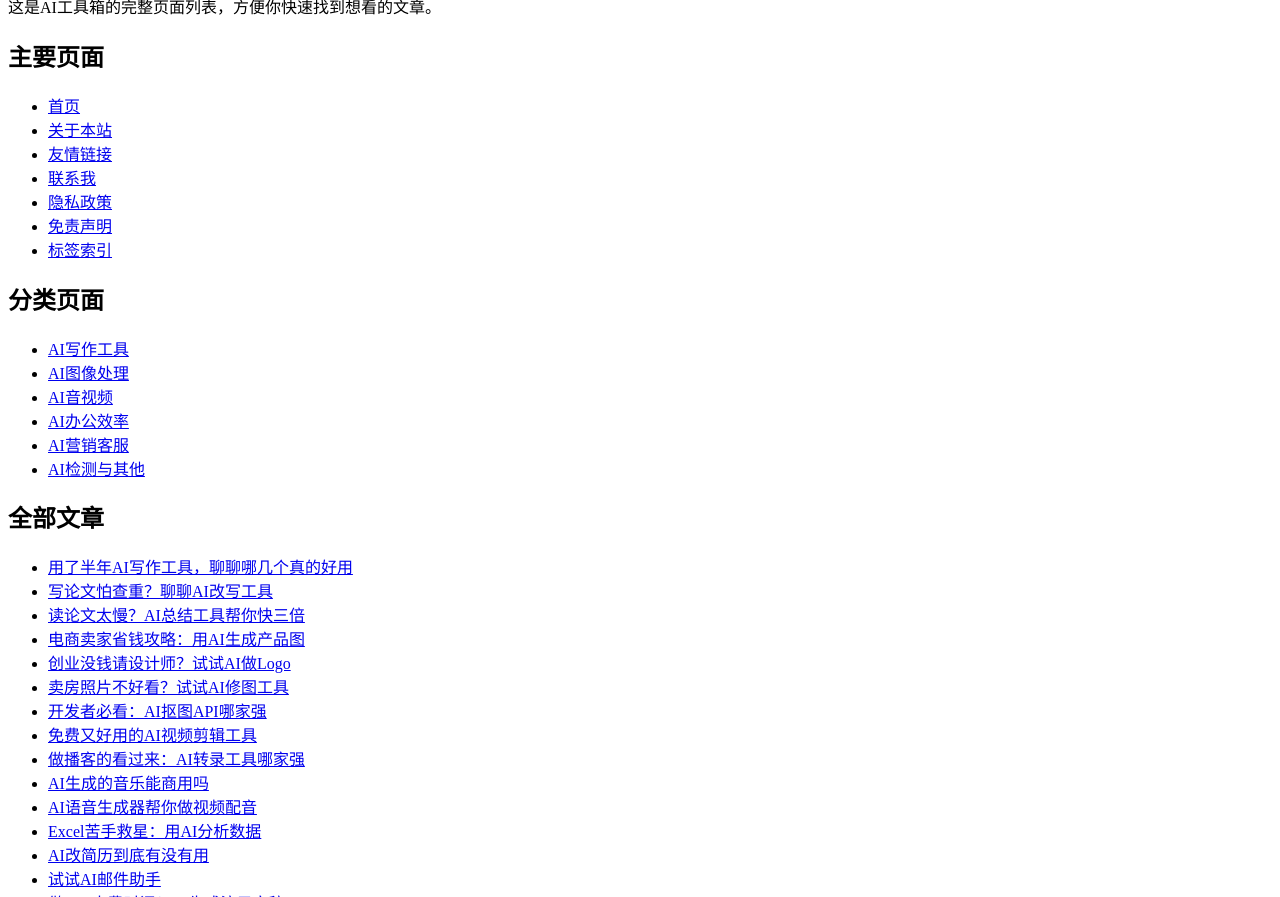
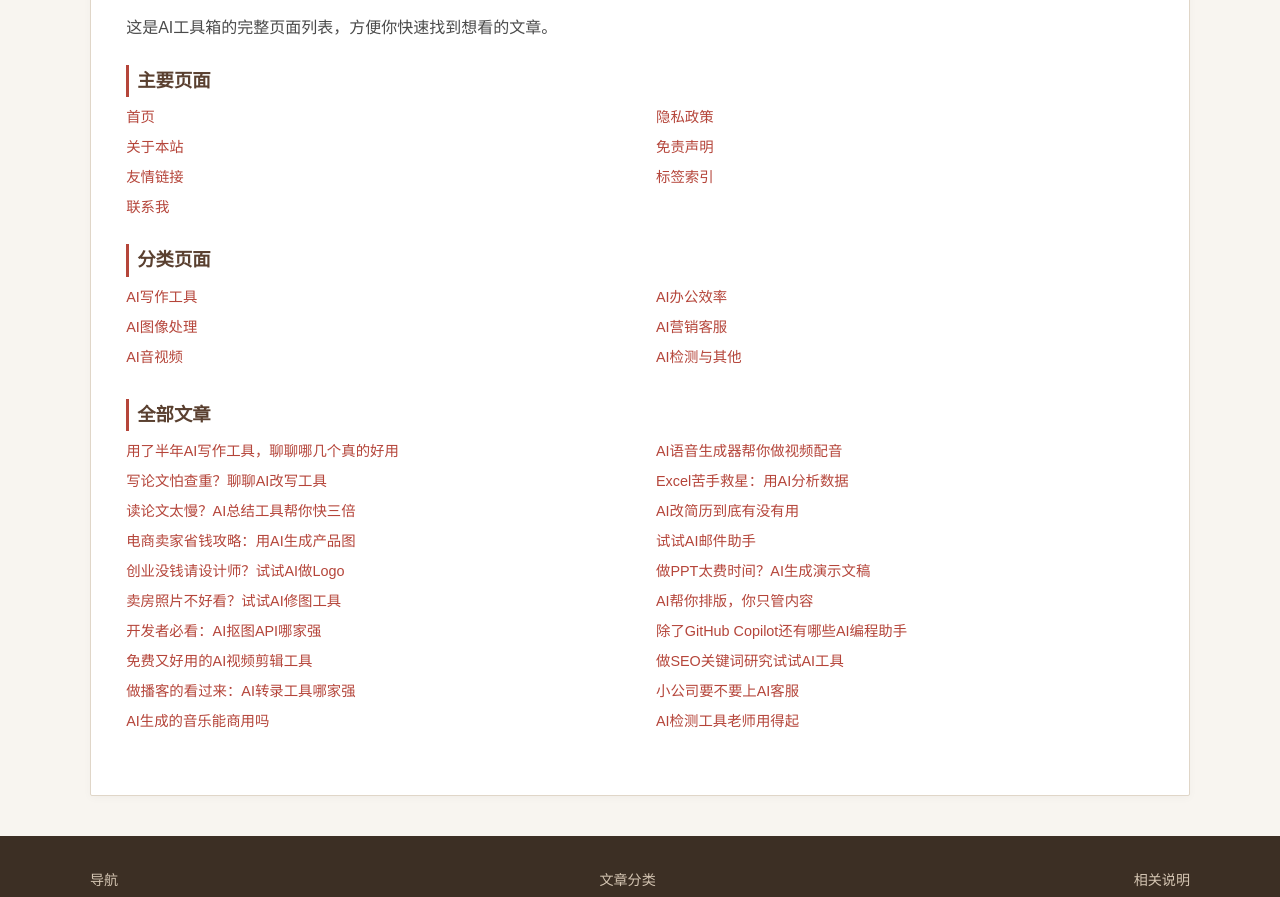
Before and after one commit to 2082594661/ai-tools-hub, a plain HTML site: page sitemap.html in a window 1280 px wide. Shown: the part 151-1048 px from the top of the page. Drawn offline with Linux system fonts and the light colour scheme; the site is published under a folder, as on GitHub Pages, so addresses that start at the root find nothing.

Commit message:
fix: convert absolute paths to relative for GitHub Pages (sitemap.html)

```diff
--- a/sitemap.html
+++ b/sitemap.html
@@ -5,7 +5,7 @@
     <meta name="viewport" content="width=device-width, initial-scale=1.0">
     <title>站点地图 - AI工具箱</title>
     <meta name="description" content="AI工具箱网站地图，浏览所有页面和文章。">
-    <link rel="stylesheet" href="/assets/css/style.css">
+    <link rel="stylesheet" href="assets/css/style.css">
     <meta name="baidu_union_verify" content="12c06fb585923e45afa002468feead30">
 </head>
 <body>
@@ -14,9 +14,9 @@
             <a href="/" class="site-title">AI工具箱</a>
             <nav>
                 <a href="/">首页</a>
-                <a href="/about.html">关于本站</a>
-                <a href="/links.html">友情链接</a>
-                <a href="/contact.html">联系我</a>
+                <a href="about.html">关于本站</a>
+                <a href="links.html">友情链接</a>
+                <a href="contact.html">联系我</a>
             </nav>
         </div>
     </header>
@@ -30,50 +30,50 @@
                 <h2>主要页面</h2>
                 <ul>
                     <li><a href="/">首页</a></li>
-                    <li><a href="/about.html">关于本站</a></li>
-                    <li><a href="/links.html">友情链接</a></li>
-                    <li><a href="/contact.html">联系我</a></li>
-                    <li><a href="/privacy.html">隐私政策</a></li>
-                    <li><a href="/disclaimer.html">免责声明</a></li>
-                    <li><a href="/tag/index.html">标签索引</a></li>
+                    <li><a href="about.html">关于本站</a></li>
+                    <li><a href="links.html">友情链接</a></li>
+                    <li><a href="contact.html">联系我</a></li>
+                    <li><a href="privacy.html">隐私政策</a></li>
+                    <li><a href="disclaimer.html">免责声明</a></li>
+                    <li><a href="tag/index.html">标签索引</a></li>
                 </ul>
             </div>
 
             <div class="sitemap-section">
                 <h2>分类页面</h2>
                 <ul>
-                    <li><a href="/category/ai-writing.html">AI写作工具</a></li>
-                    <li><a href="/category/ai-image.html">AI图像处理</a></li>
-                    <li><a href="/category/ai-video-audio.html">AI音视频</a></li>
-                    <li><a href="/category/ai-office.html">AI办公效率</a></li>
-                    <li><a href="/category/ai-marketing.html">AI营销客服</a></li>
-                    <li><a href="/category/ai-review.html">AI检测与其他</a></li>
+                    <li><a href="category/ai-writing.html">AI写作工具</a></li>
+                    <li><a href="category/ai-image.html">AI图像处理</a></li>
+                    <li><a href="category/ai-video-audio.html">AI音视频</a></li>
+                    <li><a href="category/ai-office.html">AI办公效率</a></li>
+                    <li><a href="category/ai-marketing.html">AI营销客服</a></li>
+                    <li><a href="category/ai-review.html">AI检测与其他</a></li>
                 </ul>
             </div>
 
             <div class="sitemap-section">
                 <h2>全部文章</h2>
                 <ul>
-                    <li><a href="/best-ai-writing-tools-for-bloggers-2025.html">用了半年AI写作工具，聊聊哪几个真的好用</a></li>
-                    <li><a href="/ai-paraphrasing-tool-to-avoid-plagiarism.html">写论文怕查重？聊聊AI改写工具</a></li>
-                    <li><a href="/ai-pdf-summarizer-for-research-papers.html">读论文太慢？AI总结工具帮你快三倍</a></li>
-                    <li><a href="/ai-image-generator-for-ecommerce-product-photos.html">电商卖家省钱攻略：用AI生成产品图</a></li>
-                    <li><a href="/ai-logo-maker-for-startups-free-trial.html">创业没钱请设计师？试试AI做Logo</a></li>
-                    <li><a href="/best-ai-photo-enhancer-for-real-estate.html">卖房照片不好看？试试AI修图工具</a></li>
-                    <li><a href="/ai-background-remover-api-for-developers.html">开发者必看：AI抠图API哪家强</a></li>
-                    <li><a href="/free-ai-video-editor-no-watermark.html">免费又好用的AI视频剪辑工具</a></li>
-                    <li><a href="/ai-transcription-software-for-podcasters-comparison.html">做播客的看过来：AI转录工具哪家强</a></li>
-                    <li><a href="/ai-music-generator-royalty-free-commercial-use.html">AI生成的音乐能商用吗</a></li>
-                    <li><a href="/best-ai-voice-generator-for-youtube-videos.html">AI语音生成器帮你做视频配音</a></li>
-                    <li><a href="/ai-data-analysis-tool-for-excel-beginners.html">Excel苦手救星：用AI分析数据</a></li>
-                    <li><a href="/ai-resume-builder-with-ats-optimization.html">AI改简历到底有没有用</a></li>
-                    <li><a href="/ai-email-writer-chrome-extension-gmail.html">试试AI邮件助手</a></li>
-                    <li><a href="/ai-presentation-maker-with-templates.html">做PPT太费时间？AI生成演示文稿</a></li>
-                    <li><a href="/ai-presentation-maker-templates-guide.html">AI帮你排版，你只管内容</a></li>
-                    <li><a href="/ai-code-assistant-vs-github-copilot-alternative.html">除了GitHub Copilot还有哪些AI编程助手</a></li>
-                    <li><a href="/ai-seo-tool-for-keyword-research-affiliate.html">做SEO关键词研究试试AI工具</a></li>
-                    <li><a href="/ai-chatbot-for-small-business-customer-service.html">小公司要不要上AI客服</a></li>
-                    <li><a href="/cheap-ai-content-detector-for-teachers.html">AI检测工具老师用得起</a></li>
+                    <li><a href="best-ai-writing-tools-for-bloggers-2025.html">用了半年AI写作工具，聊聊哪几个真的好用</a></li>
+                    <li><a href="ai-paraphrasing-tool-to-avoid-plagiarism.html">写论文怕查重？聊聊AI改写工具</a></li>
+                    <li><a href="ai-pdf-summarizer-for-research-papers.html">读论文太慢？AI总结工具帮你快三倍</a></li>
+                    <li><a href="ai-image-generator-for-ecommerce-product-photos.html">电商卖家省钱攻略：用AI生成产品图</a></li>
+                    <li><a href="ai-logo-maker-for-startups-free-trial.html">创业没钱请设计师？试试AI做Logo</a></li>
+                    <li><a href="best-ai-photo-enhancer-for-real-estate.html">卖房照片不好看？试试AI修图工具</a></li>
+                    <li><a href="ai-background-remover-api-for-developers.html">开发者必看：AI抠图API哪家强</a></li>
+                    <li><a href="free-ai-video-editor-no-watermark.html">免费又好用的AI视频剪辑工具</a></li>
+                    <li><a href="ai-transcription-software-for-podcasters-comparison.html">做播客的看过来：AI转录工具哪家强</a></li>
+                    <li><a href="ai-music-generator-royalty-free-commercial-use.html">AI生成的音乐能商用吗</a></li>
+                    <li><a href="best-ai-voice-generator-for-youtube-videos.html">AI语音生成器帮你做视频配音</a></li>
+                    <li><a href="ai-data-analysis-tool-for-excel-beginners.html">Excel苦手救星：用AI分析数据</a></li>
+                    <li><a href="ai-resume-builder-with-ats-optimization.html">AI改简历到底有没有用</a></li>
+                    <li><a href="ai-email-writer-chrome-extension-gmail.html">试试AI邮件助手</a></li>
+                    <li><a href="ai-presentation-maker-with-templates.html">做PPT太费时间？AI生成演示文稿</a></li>
+                    <li><a href="ai-presentation-maker-templates-guide.html">AI帮你排版，你只管内容</a></li>
+                    <li><a href="ai-code-assistant-vs-github-copilot-alternative.html">除了GitHub Copilot还有哪些AI编程助手</a></li>
+                    <li><a href="ai-seo-tool-for-keyword-research-affiliate.html">做SEO关键词研究试试AI工具</a></li>
+                    <li><a href="ai-chatbot-for-small-business-customer-service.html">小公司要不要上AI客服</a></li>
+                    <li><a href="cheap-ai-content-detector-for-teachers.html">AI检测工具老师用得起</a></li>
                 </ul>
             </div>
         </main>
@@ -82,9 +82,9 @@
     <footer class="site-footer">
         <div class="container">
             <div class="footer-grid">
-                <div class="footer-col"><h4>导航</h4><ul><li><a href="/">首页</a></li><li><a href="/about.html">关于本站</a></li><li><a href="/links.html">友情链接</a></li><li><a href="/contact.html">联系我</a></li></ul></div>
-                <div class="footer-col"><h4>文章分类</h4><ul><li><a href="/category/ai-writing.html">AI写作工具</a></li><li><a href="/category/ai-image.html">AI图像处理</a></li><li><a href="/category/ai-video-audio.html">AI音视频</a></li><li><a href="/category/ai-office.html">AI办公效率</a></li><li><a href="/category/ai-marketing.html">AI营销客服</a></li><li><a href="/category/ai-review.html">AI检测与其他</a></li></ul></div>
-                <div class="footer-col"><h4>相关说明</h4><ul><li><a href="/privacy.html">隐私政策</a></li><li><a href="/disclaimer.html">免责声明</a></li><li><a href="/links.html">友情链接</a></li><li><a href="/sitemap.html">站点地图</a></li></ul></div>
+                <div class="footer-col"><h4>导航</h4><ul><li><a href="/">首页</a></li><li><a href="about.html">关于本站</a></li><li><a href="links.html">友情链接</a></li><li><a href="contact.html">联系我</a></li></ul></div>
+                <div class="footer-col"><h4>文章分类</h4><ul><li><a href="category/ai-writing.html">AI写作工具</a></li><li><a href="category/ai-image.html">AI图像处理</a></li><li><a href="category/ai-video-audio.html">AI音视频</a></li><li><a href="category/ai-office.html">AI办公效率</a></li><li><a href="category/ai-marketing.html">AI营销客服</a></li><li><a href="category/ai-review.html">AI检测与其他</a></li></ul></div>
+                <div class="footer-col"><h4>相关说明</h4><ul><li><a href="privacy.html">隐私政策</a></li><li><a href="disclaimer.html">免责声明</a></li><li><a href="links.html">友情链接</a></li><li><a href="sitemap.html">站点地图</a></li></ul></div>
             </div>
             <div class="footer-bottom">
                 <p>&copy; 2026 AI工具箱 | 个人维护的非商业网站</p>
```
